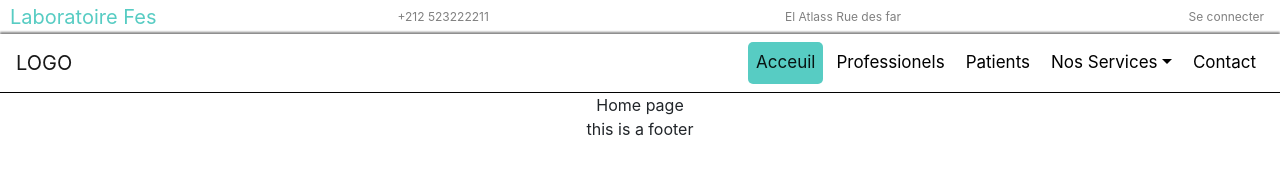
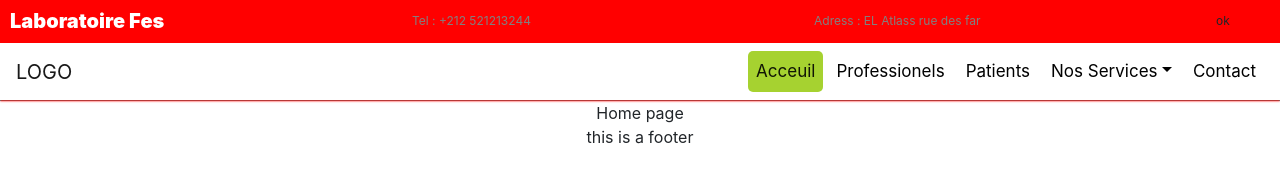
Before and after one commit to hichambendarbi/Reflexing, a React app: page / in a window 1280 px wide. Built offline with nearby package versions, Linux system fonts and the light colour scheme.

Commit message:
Header-07/06

```diff
--- a/src/Component/Navbar1.js
+++ b/src/Component/Navbar1.js
@@ -45,7 +45,7 @@ export default class Example extends React.Component {
                   active="true"
                   style={{
                     color: "#FFFFF",
-                    backgroundColor: "#57ccc3",
+                    backgroundColor: "#A6D230",
                     borderRadius: "5px"
                   }}
                 >
--- a/src/Layout/Header.js
+++ b/src/Layout/Header.js
@@ -23,27 +23,34 @@ import "../styles.css";
 const LaboratoryName = styled.div`
   background-color: transparent;
   height: 30px;
-  color: #57ccc3;
+  color: white;
   flex: 1;
   margin-left: 10px;
   font-size: 20px;
+  padding-left: 0px;
+  padding-right: 0px;
+  margin-top: 0.5%;
+  margin-bottom: 0.5%;
+  font-weight: 900;
 `;
 
 //Tele de laboratoire
 const LaboratoryTele = styled.div`
-  width: 210px;
   background-color: transparent;
   color: gray;
-
+  margin-left: 0px;
   flex: 1;
+  padding-left: 0px;
+  padding-right: 0px;
 `;
 
 //Adress de laboratoire
 const LaboratoireAddress = styled.div`
   width: 40px;
-  background-color: transparent;
   color: gray;
   flex: 1;
+  padding-left: 0px;
+  padding-right: 0px;
 `;
 const BoxPrincipale = styled.div`
   width: 100%;
@@ -52,34 +59,25 @@ const BoxPrincipale = styled.div`
 const BoxHeader1 = styled.div`
   width: 100%;
   font-size: 12px;
+  background-color: red;
 `;
 const BoxHeader2 = styled.div`
   width: 100%;
   font-size: 20px;
-  border-bottom: 1px solid black;
+  border-bottom: 1px solid lightseagreen;
 `;
 
 const Header = () => (
-  <BoxPrincipale>
+  <BoxPrincipale style={{ width: "100%" }}>
     <Flex style={{ width: "100%" }}>
       <BoxHeader1>
-        <Flex row>
-          <Box flex={"4"}>
-            <Flex row>
-              <LaboratoryName>Laboratoire Fes</LaboratoryName>
-              <LaboratoryTele>+212 523222211</LaboratoryTele>
-              <LaboratoireAddress>El Atlass Rue des far</LaboratoireAddress>
-            </Flex>
-          </Box>
-          <Box>
-            <Nav>
-              <NavItem>
-                <NavLink href="#" style={{ color: "gray" }}>
-                  Se connecter
-                </NavLink>
-              </NavItem>
-            </Nav>
-          </Box>
+        <Flex row style={{ width: "100%" }}>
+          <LaboratoryName>Laboratoire Fes</LaboratoryName>
+          <LaboratoryTele>Tel : +212 521213244</LaboratoryTele>
+          <LaboratoireAddress>
+            Adress : EL Atlass rue des far
+          </LaboratoireAddress>
+          <Box style={{ width: "5%" }}>ok</Box>
         </Flex>
       </BoxHeader1>
       <BoxHeader2>
--- a/src/styles.css
+++ b/src/styles.css
@@ -18,12 +18,12 @@
 }
 .navbar-light .navbar-nav .nav-link:hover {
   color: white;
-  background-color: #57ccc3;
+  background-color: #a6d230;
   border-radius: 5px;
 }
 .bg-light {
   background-color: white !important;
-  box-shadow: 0px 1px 2px transparent, 0px -2px 2px #888;
+  box-shadow: 0px 1px 2px red, 0px -2px 2px transparent;
 }
 
 @media screen and (max-width: 800px) {
```
